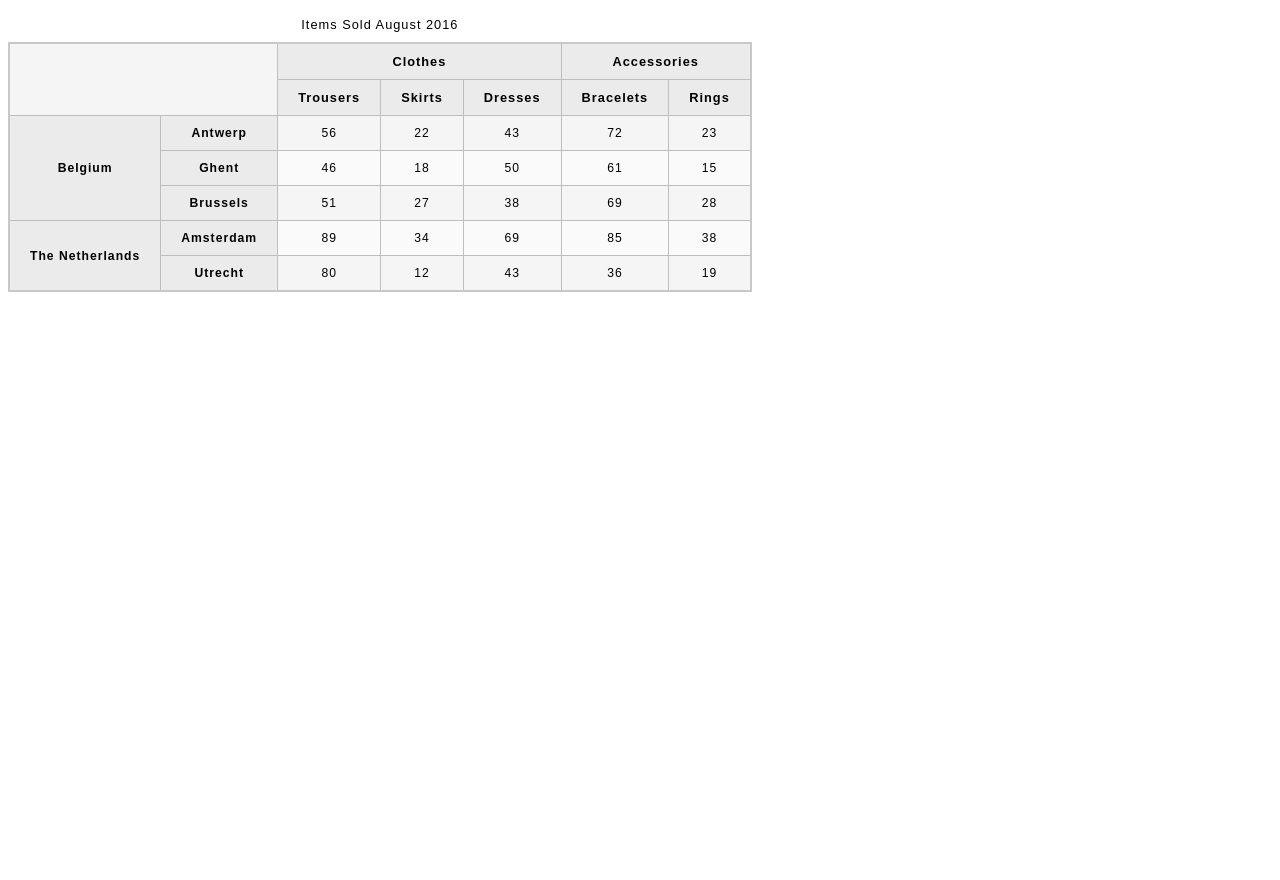
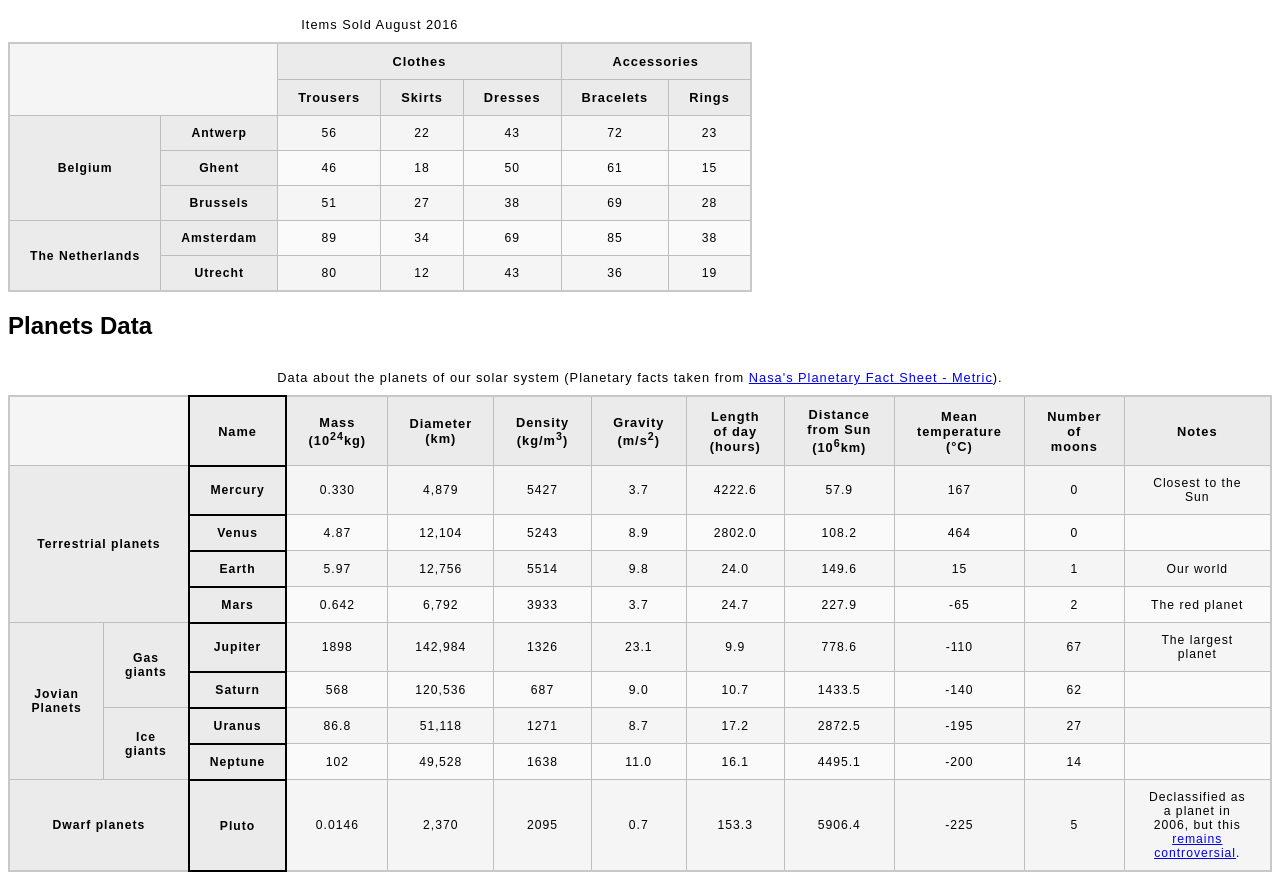
Before and after one commit to Marentxs/css-intermediate, a plain HTML site: page index.html in a window 1280 px wide. Shown: the part 987-1867 px from the top of the page. Before the commit the page ends 1287 px from the top, so only its background shows below. Drawn offline with Linux system fonts and the light colour scheme.

Commit message:
completed tables assessment from MDN

```diff
--- a/index.html
+++ b/index.html
@@ -215,5 +215,157 @@
         </tr>
       </tbody>
     </table>
+
+    <div>
+      <h2>Planets Data</h2>
+      <table>
+        <caption>
+          Data about the planets of our solar system (Planetary facts taken from
+          <a href="http://nssdc.gsfc.nasa.gov/planetary/factsheet/"
+            >Nasa's Planetary Fact Sheet - Metric</a
+          >).
+        </caption>
+
+        <thead>
+          <tr>
+            <td colspan="2"></td>
+            <th class="bordered-column">Name</th>
+            <th>Mass (10<sup>24</sup>kg)</th>
+            <th>Diameter (km)</th>
+            <th>Density (kg/m<sup>3</sup>)</th>
+            <th>Gravity (m/s<sup>2</sup>)</th>
+            <th>Length of day (hours)</th>
+            <th>Distance from Sun (10<sup>6</sup>km)</th>
+            <th>Mean temperature (°C)</th>
+            <th>Number of moons</th>
+            <th>Notes</th>
+          </tr>
+        </thead>
+
+        <tbody>
+          <tr>
+            <th scope="rowgroup" rowspan="4" colspan="2">
+              Terrestrial planets
+            </th>
+            <th class="bordered-column" scope="row">Mercury</th>
+            <td>0.330</td>
+            <td>4,879</td>
+            <td>5427</td>
+            <td>3.7</td>
+            <td>4222.6</td>
+            <td>57.9</td>
+            <td>167</td>
+            <td>0</td>
+            <td>Closest to the Sun</td>
+          </tr>
+          <tr>
+            <th class="bordered-column" scope="row">Venus</th>
+            <td>4.87</td>
+            <td>12,104</td>
+            <td>5243</td>
+            <td>8.9</td>
+            <td>2802.0</td>
+            <td>108.2</td>
+            <td>464</td>
+            <td>0</td>
+            <td></td>
+          </tr>
+          <tr>
+            <th class="bordered-column" scope="row">Earth</th>
+            <td>5.97</td>
+            <td>12,756</td>
+            <td>5514</td>
+            <td>9.8</td>
+            <td>24.0</td>
+            <td>149.6</td>
+            <td>15</td>
+            <td>1</td>
+            <td>Our world</td>
+          </tr>
+          <tr>
+            <th class="bordered-column" scope="row">Mars</th>
+            <td>0.642</td>
+            <td>6,792</td>
+            <td>3933</td>
+            <td>3.7</td>
+            <td>24.7</td>
+            <td>227.9</td>
+            <td>-65</td>
+            <td>2</td>
+            <td>The red planet</td>
+          </tr>
+          <tr>
+            <th scope="rowgroup" rowspan="4">Jovian Planets</th>
+            <th scope="row" rowspan="2">Gas giants</th>
+            <th class="bordered-column" scope="row">Jupiter</th>
+            <td>1898</td>
+            <td>142,984</td>
+            <td>1326</td>
+            <td>23.1</td>
+            <td>9.9</td>
+            <td>778.6</td>
+            <td>-110</td>
+            <td>67</td>
+            <td>The largest planet</td>
+          </tr>
+          <tr>
+            <th class="bordered-column" scope="row">Saturn</th>
+            <td>568</td>
+            <td>120,536</td>
+            <td>687</td>
+            <td>9.0</td>
+            <td>10.7</td>
+            <td>1433.5</td>
+            <td>-140</td>
+            <td>62</td>
+            <td></td>
+          </tr>
+          <tr>
+            <th scope="row" rowspan="2">Ice giants</th>
+            <th class="bordered-column" scope="row">Uranus</th>
+            <td>86.8</td>
+            <td>51,118</td>
+            <td>1271</td>
+            <td>8.7</td>
+            <td>17.2</td>
+            <td>2872.5</td>
+            <td>-195</td>
+            <td>27</td>
+            <td></td>
+          </tr>
+          <tr>
+            <th class="bordered-column" scope="row">Neptune</th>
+            <td>102</td>
+            <td>49,528</td>
+            <td>1638</td>
+            <td>11.0</td>
+            <td>16.1</td>
+            <td>4495.1</td>
+            <td>-200</td>
+            <td>14</td>
+            <td></td>
+          </tr>
+          <tr>
+            <th scope="row" colspan="2">Dwarf planets</th>
+            <th class="bordered-column" scope="row">Pluto</th>
+            <td>0.0146</td>
+            <td>2,370</td>
+            <td>2095</td>
+            <td>0.7</td>
+            <td>153.3</td>
+            <td>5906.4</td>
+            <td>-225</td>
+            <td>5</td>
+            <td>
+              Declassified as a planet in 2006, but this
+              <a
+                href="http://www.usatoday.com/story/tech/2014/10/02/pluto-planet-solar-system/16578959/"
+                >remains controversial</a
+              >.
+            </td>
+          </tr>
+        </tbody>
+      </table>
+    </div>
   </body>
 </html>
--- a/styles.css
+++ b/styles.css
@@ -42,3 +42,7 @@ tbody {
 tfoot {
   font-weight: bold;
 }
+
+.bordered-column {
+  border: 2px solid black;
+}
```
